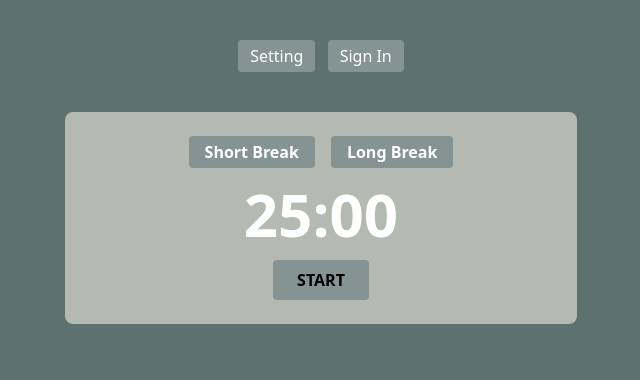
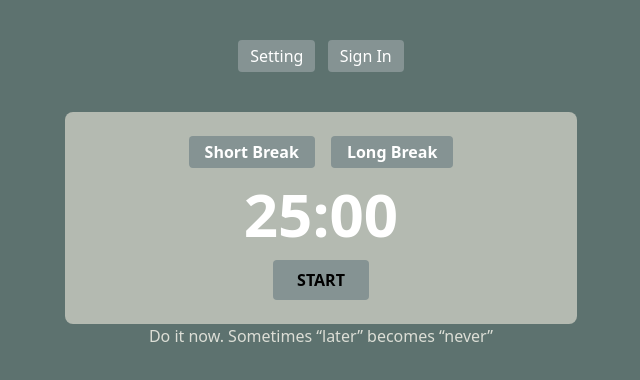
Before and after one commit to Khadeej01/Productivity-App, a plain HTML site: page kanjereb.html in a window 1280 px wide. Shown: the whole page, without its empty margins (319-959 px from the left). Drawn offline with nearby package versions, Linux system fonts and the light colour scheme.

Commit message:
Adding a quote

```diff
--- a/kanjereb.html
+++ b/kanjereb.html
@@ -25,6 +25,8 @@
         <button class="bg-[#859393] text-black font-bold px-6 py-2 rounded mt-4">START</button>
     </div>
 
+    <p class="text-[#DCDED6]">Do it now. Sometimes “later” becomes “never”</p>
+
 
 </body>
 </html>
```
